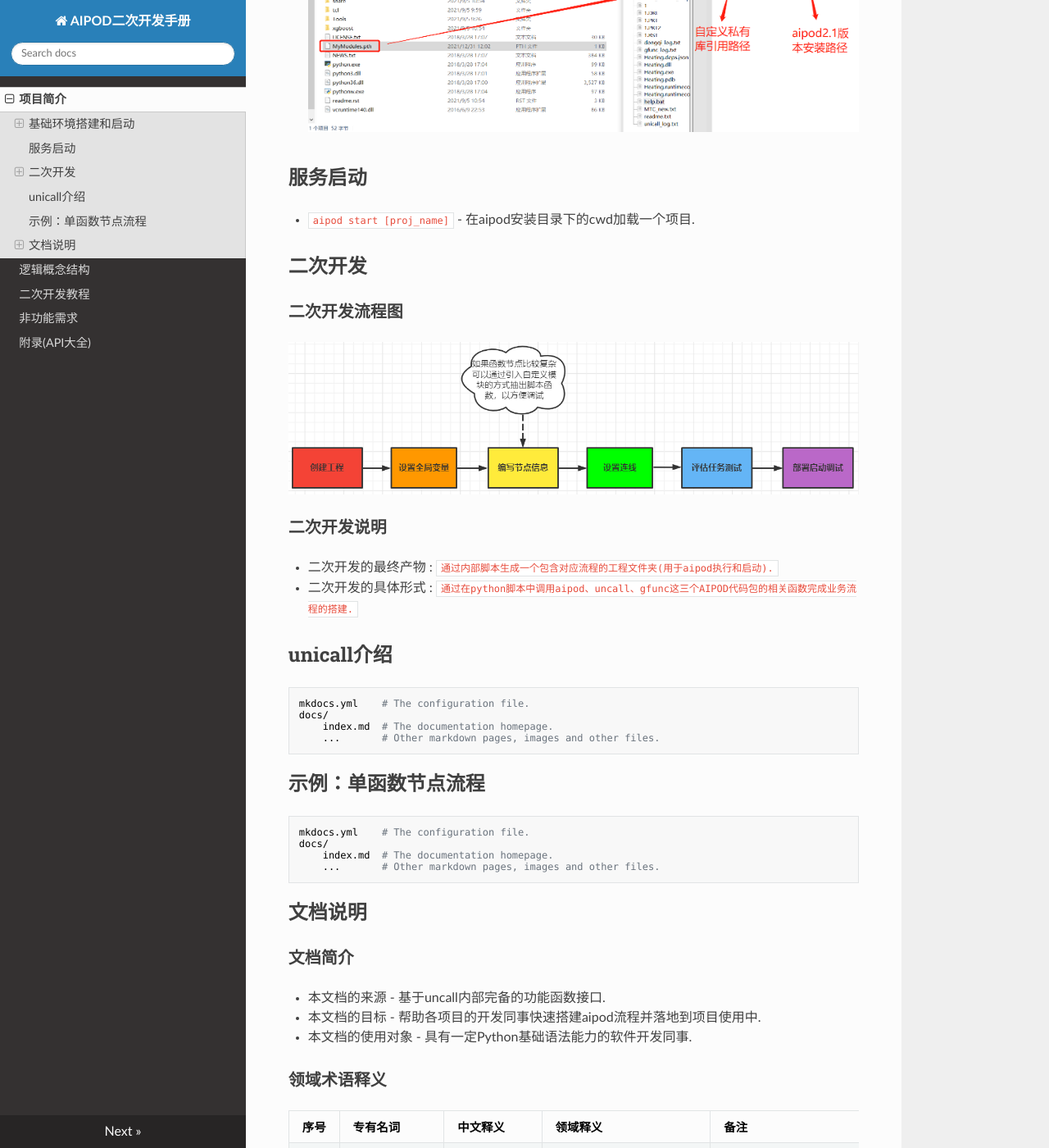
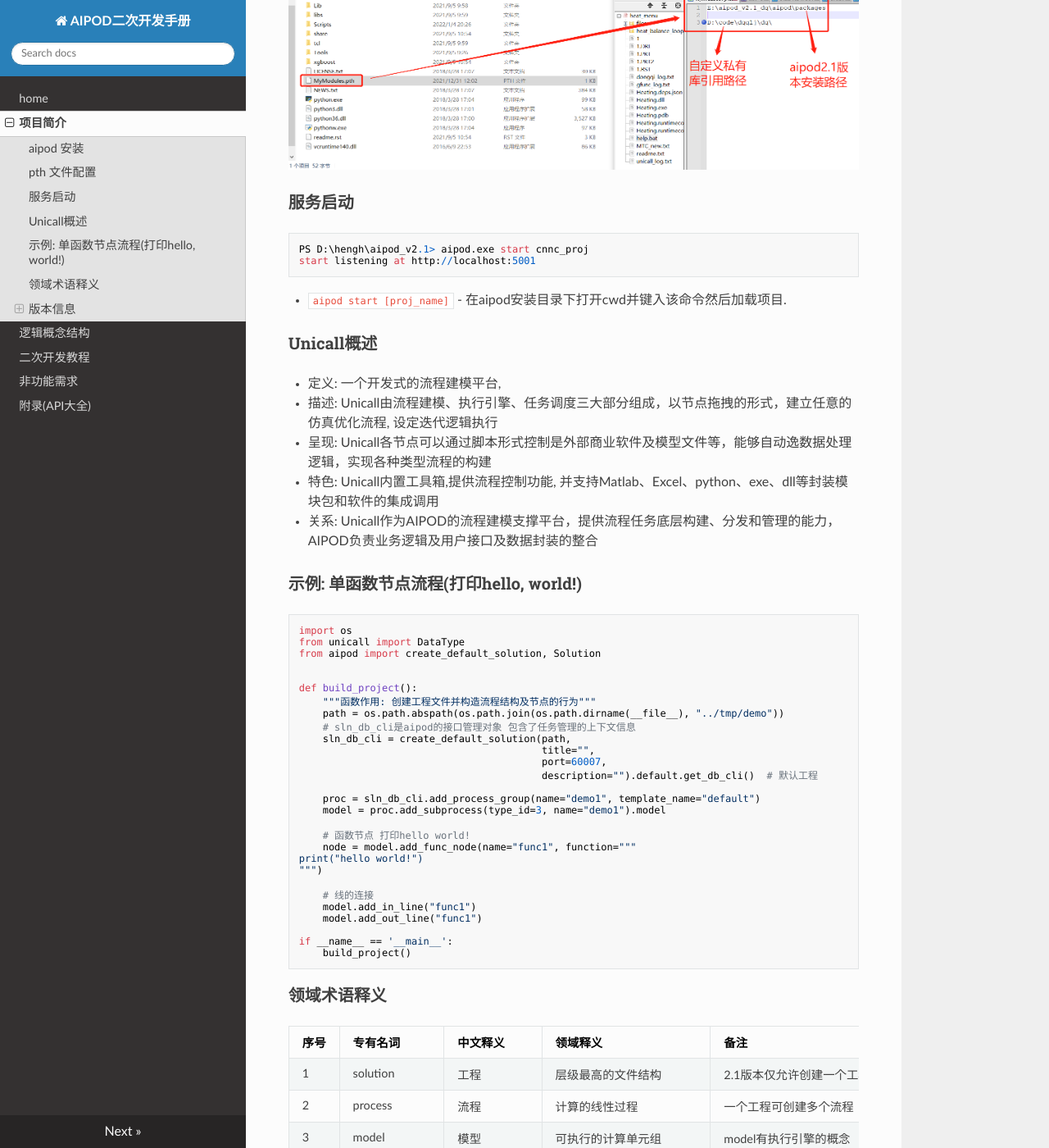
Before and after one commit to solheng/UnilabDoc, an MkDocs documentation site: the page built from docs/项目简介.md, in a window 1280 px wide and 1400 px high, scrolled down 585 px. Shown: the whole window at 82% size. Built offline with MkDocs 1.6.1, drawn with Linux system fonts in a browser that asks for light colours; nearby versions of some CDN libraries; some of the changed text lies outside the part shown.

Commit message:
基础环境搭建和示例内容补充

```diff
--- a/docs/项目简介.md
+++ b/docs/项目简介.md
@@ -1,46 +1,62 @@
-# 项目简介
-
-For full documentation visit [mkdocs.org](https://www.mkdocs.org).
-
 ## 基础环境搭建和启动
 ### aipod 安装
 * 下载并安装最新的aipod客户端并配置license(联系郭震)
-* 下载并安装[Python3.6](https://www.python.org/downloads/release/python-365/)
+* 通过链接下载并安装[Python3.6](https://www.python.org/downloads/release/python-365/)
 
 ### pth 文件配置
+    Python在遍历已知的库文件目录过程中，如果见到一个.pth 文件，就会将文件中所记录的路径
+    加入到 sys.path 设置中，于是 .pth 文件说指明的库也就可以被 Python 运行环境找到了
+
 * 如下图配置.pth文件在python.exe所在路径下
+* 自定义的私有库用于复杂的函数节点,此处通过在pth文件中导入文件地址，即可当作python的第三方包一样引入
+
 ![img.png](img/pth文件配置.png)
 
-## 服务启动
-* `aipod start [proj_name]` - 在aipod安装目录下的cwd加载一个项目.
+### 服务启动
 
-## 二次开发
-### 二次开发流程图
-![二次开发流程图.png](img/二次开发流程图.png)
-### 二次开发说明
-* 二次开发的最终产物 : `通过内部脚本生成一个包含对应流程的工程文件夹(用于aipod执行和启动).`
-* 二次开发的具体形式 : `通过在python脚本中调用aipod、uncall、gfunc这三个AIPOD代码包的相关函数完成业务流程的搭建.`
+    PS D:\hengh\aipod_v2.1> aipod.exe start cnnc_proj
+    start listening at http://localhost:5001
 
-## unicall介绍
+* `aipod start [proj_name]` - 在aipod安装目录下打开cwd并键入该命令然后加载项目.
 
-    mkdocs.yml    # The configuration file.
-    docs/
-        index.md  # The documentation homepage.
-        ...       # Other markdown pages, images and other files.
 
-## 示例：单函数节点流程
 
-    mkdocs.yml    # The configuration file.
-    docs/
-        index.md  # The documentation homepage.
-        ...       # Other markdown pages, images and other files.
+### Unicall概述
+* 定义: 一个开发式的流程建模平台,
+* 描述: Unicall由流程建模、执行引擎、任务调度三大部分组成，以节点拖拽的形式，建立任意的仿真优化流程, 设定迭代逻辑执行
+* 呈现: Unicall各节点可以通过脚本形式控制是外部商业软件及模型文件等，能够自动逸数据处理逻辑，实现各种类型流程的构建
+* 特色: Unicall内置工具箱,提供流程控制功能, 并支持Matlab、Excel、python、exe、dll等封装模块包和软件的集成调用
+* 关系: Unicall作为AIPOD的流程建模支撑平台，提供流程任务底层构建、分发和管理的能力，AIPOD负责业务逻辑及用户接口及数据封装的整合
 
-## 文档说明
-### 文档简介
+### 示例: 单函数节点流程(打印hello, world!)
+    import os
+    from unicall import DataType
+    from aipod import create_default_solution, Solution
 
-* 本文档的来源 - 基于uncall内部完备的功能函数接口.
-* 本文档的目标 - 帮助各项目的开发同事快速搭建aipod流程并落地到项目使用中.
-* 本文档的使用对象 - 具有一定Python基础语法能力的软件开发同事.
+
+    def build_project():
+        """函数作用: 创建工程文件并构造流程结构及节点的行为"""
+        path = os.path.abspath(os.path.join(os.path.dirname(__file__), "../tmp/demo"))
+        # sln_db_cli是aipod的接口管理对象 包含了任务管理的上下文信息
+        sln_db_cli = create_default_solution(path,
+                                             title="",
+                                             port=60007,
+                                             description="").default.get_db_cli()  # 默认工程
+
+        proc = sln_db_cli.add_process_group(name="demo1", template_name="default")
+        model = proc.add_subprocess(type_id=3, name="demo1").model
+
+        # 函数节点 打印hello world!
+        node = model.add_func_node(name="func1", function="""
+    print("hello world!")
+    """)
+
+        # 线的连接
+        model.add_in_line("func1")
+        model.add_out_line("func1")
+
+    if __name__ == '__main__':
+        build_project()
 
 ### 领域术语释义
 
--- a/mkdocs.yml
+++ b/mkdocs.yml
@@ -1,5 +1,6 @@
 site_name: AIPOD二次开发手册
 nav:
+    - home: index.md
     - 项目简介: 项目简介.md
     - 逻辑概念结构: 逻辑概念结构.md
     - 二次开发教程: 二次开发教程.md
```
